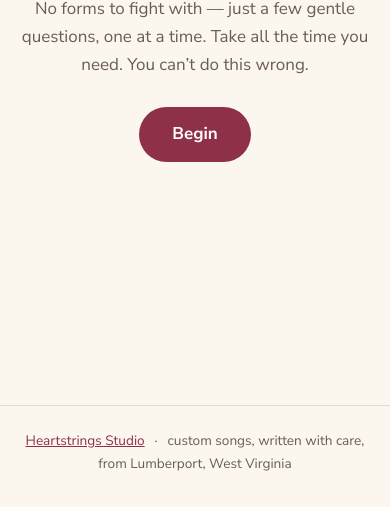
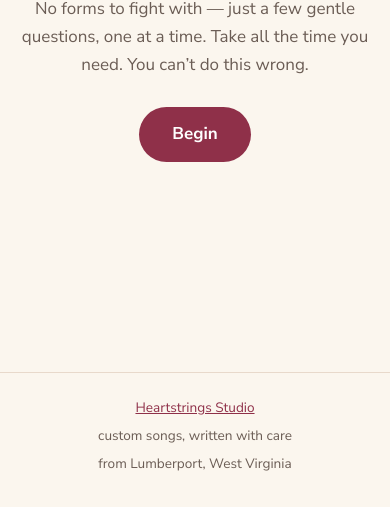
Before and after one commit to heartstringsstudio/storyroom, a plain HTML site: page index.html in a window 390 px wide. Shown: the part 337-844 px from the top of the page. Drawn offline with nearby package versions, Linux system fonts and the light colour scheme.

Commit message:
Stack Story Room footer on mobile

```diff
--- a/index.html
+++ b/index.html
@@ -32,7 +32,8 @@
     <footer class="site-footer">
       <a href="https://tinyurl.com/heartstringswv">Heartstrings Studio</a>
       <span class="footer-sep" aria-hidden="true">·</span>
-      <span>custom songs, written with care, from Lumberport, West&nbsp;Virginia</span>
+      <span class="footer-tagline">custom songs, written with care</span><span class="footer-punctuation" aria-hidden="true">,</span>
+      <span class="footer-location">from Lumberport, West&nbsp;Virginia</span>
     </footer>
   </div>
 
--- a/styles.css
+++ b/styles.css
@@ -424,6 +424,20 @@ label .optional {
 
 .footer-sep { margin: 0 0.4rem; }
 
+@media (max-width: 559px) {
+  .site-footer {
+    display: flex;
+    flex-direction: column;
+    align-items: center;
+    gap: 0.35rem;
+  }
+
+  .footer-sep,
+  .footer-punctuation {
+    display: none;
+  }
+}
+
 /* --- Reduced motion ----------------------------------------------------------- */
 
 @media (prefers-reduced-motion: reduce) {
```
